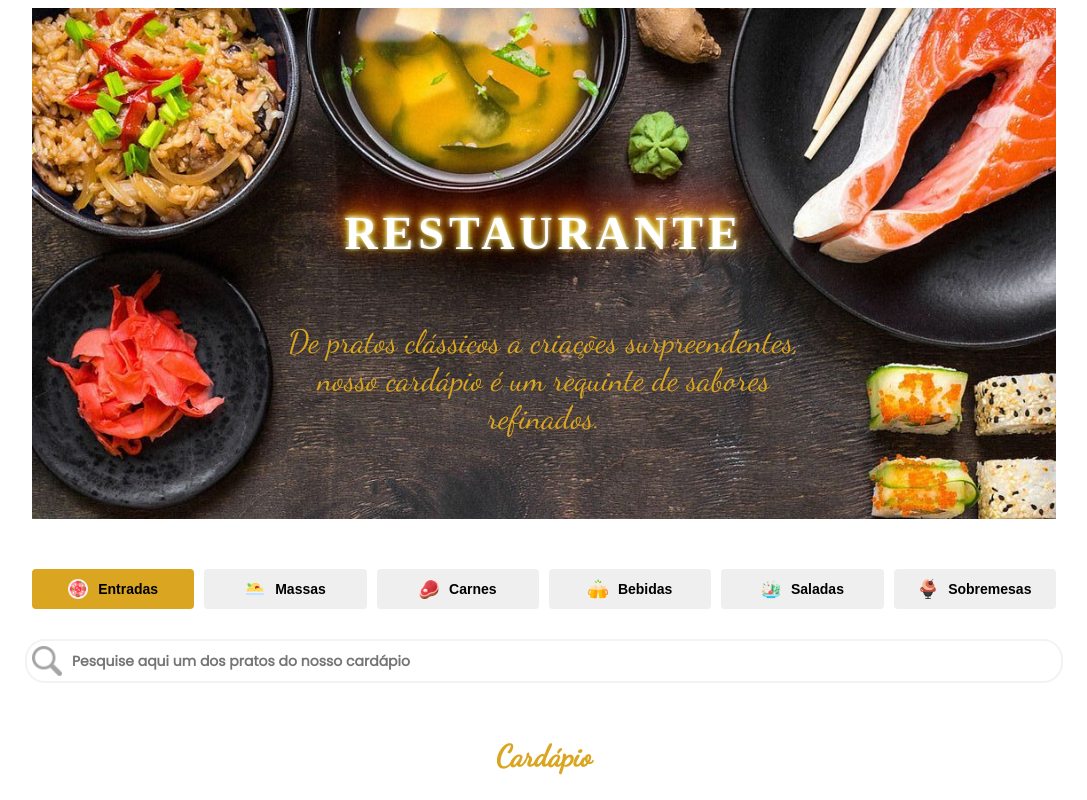
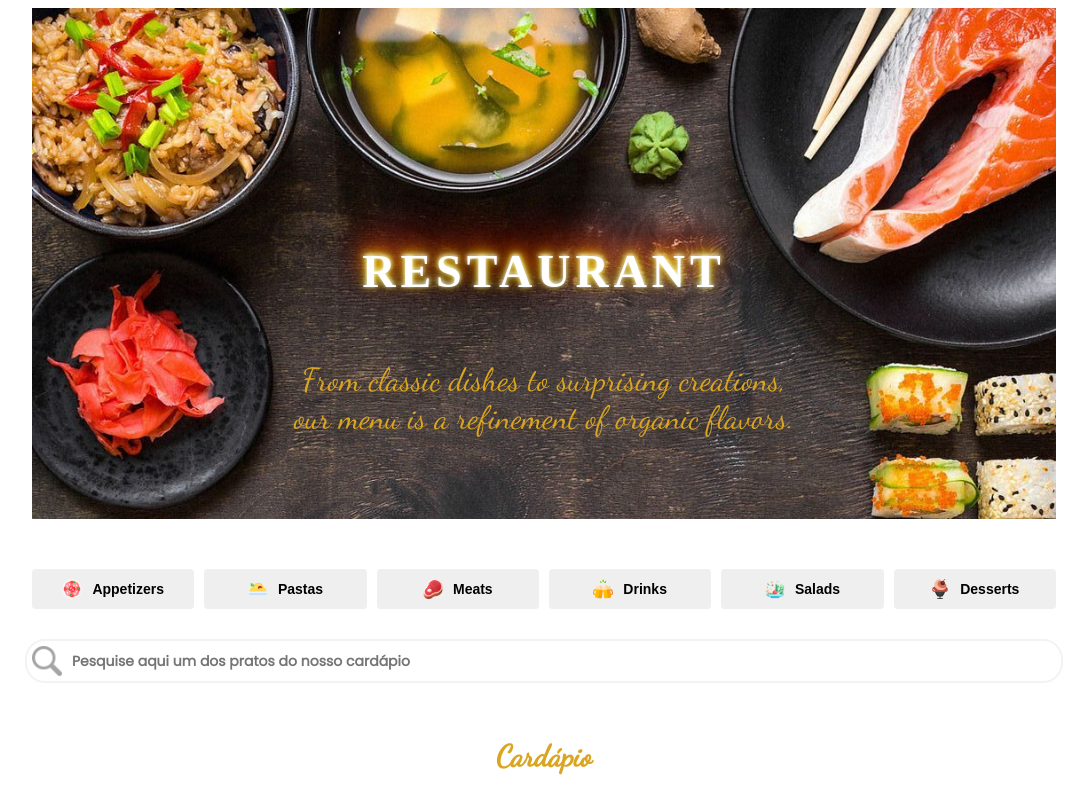
Before and after one commit to Alfredo-Cavalcanti/Restaurant-Menu, a Next.js app: page / in a window 1280 px wide. Shown: the top 800 px of the page, without its empty margins (96-1183 px from the left). Built offline with nearby package versions, Linux system fonts and the light colour scheme.

Commit message:
Tradução para inglês - Categorias e Títulos dos pratos

```diff
--- a/src/components/Categorias/index.jsx
+++ b/src/components/Categorias/index.jsx
@@ -13,31 +13,31 @@
     return (
         <section className={styles.secao_categorias}>
             <div className={styles.container_botoes}>
-                <button className={botaoClicado === "Entradas" ? styles.acenderBtn : styles.apagarBtn}
-                    onClick={() => handleFiltro("Entradas")}>
-                    <Image className={styles.icone} src={icone1} alt="ícone" />Entradas
+                <button className={botaoClicado === "Appetizers" ? styles.acenderBtn : styles.apagarBtn}
+                    onClick={() => handleFiltro("Appetizers")}>
+                    <Image className={styles.icone} src={icone1} alt="ícone" />Appetizers
                 </button>
 
-                <button className={botaoClicado === "Massas" ? styles.acenderBtn : styles.apagarBtn}
-                    onClick={() => handleFiltro("Massas")}>
-                    <Image className={styles.icone} src={icone2} alt="ícone" />Massas
+                <button className={botaoClicado === "Pastas" ? styles.acenderBtn : styles.apagarBtn}
+                    onClick={() => handleFiltro("Pastas")}>
+                    <Image className={styles.icone} src={icone2} alt="ícone" />Pastas
                 </button>
 
-                <button className={botaoClicado === "Carnes" ? styles.acenderBtn : styles.apagarBtn}
-                    onClick={() => handleFiltro("Carnes")}>
-                    <Image className={styles.icone} src={icone3} alt="ícone" />Carnes
+                <button className={botaoClicado === "Meats" ? styles.acenderBtn : styles.apagarBtn}
+                    onClick={() => handleFiltro("Meats")}>
+                    <Image className={styles.icone} src={icone3} alt="ícone" />Meats
                 </button>
-                <button className={botaoClicado === "Bebidas" ? styles.acenderBtn : styles.apagarBtn}
-                    onClick={() => handleFiltro("Bebidas")}>
-                    <Image className={styles.icone} src={icone4} alt="ícone" />Bebidas
+                <button className={botaoClicado === "Drinks" ? styles.acenderBtn : styles.apagarBtn}
+                    onClick={() => handleFiltro("Drinks")}>
+                    <Image className={styles.icone} src={icone4} alt="ícone" />Drinks
                 </button>
-                <button className={botaoClicado === "Saladas" ? styles.acenderBtn : styles.apagarBtn}
-                    onClick={() => handleFiltro("Saladas")}>
-                    <Image className={styles.icone} src={icone5} alt="ícone" />Saladas
+                <button className={botaoClicado === "Salads" ? styles.acenderBtn : styles.apagarBtn}
+                    onClick={() => handleFiltro("Salads")}>
+                    <Image className={styles.icone} src={icone5} alt="ícone" />Salads
                 </button>
-                <button className={botaoClicado === "Sobremesas" ? styles.acenderBtn : styles.apagarBtn}
-                    onClick={() => handleFiltro("Sobremesas")}>
-                    <Image className={styles.icone} src={icone6} alt="ícone" />Sobremesas
+                <button className={botaoClicado === "Desserts" ? styles.acenderBtn : styles.apagarBtn}
+                    onClick={() => handleFiltro("Desserts")}>
+                    <Image className={styles.icone} src={icone6} alt="ícone" />Desserts
                 </button>
             </div>
         </section>
--- a/src/data/data-produtos.js
+++ b/src/data/data-produtos.js
@@ -32,8 +32,8 @@
 export const produtos = [
     {
         id: 1,
-        nome: "Espaguete",
-        categoria: "Massas",
+        nome: "Spaghetti",
+        categoria: "Pastas",
         preco: 20.0,
         descricao:
             "Delicioso espaguete que pode ser combinado com diversos molhos, como bolonhesa, carbonara, alho e oleo e pesto",
@@ -41,8 +41,8 @@
     },
     {
         id: 2,
-        nome: "Lasanha",
-        categoria: "Massas",
+        nome: "Lasagna",
+        categoria: "Pastas",
         preco: 25.0,
         descricao:
             "Maravilhosa lasanha com recheios variados como carne moída, frango, presunto e queijo, legumos e molho branco ou vermelho",
@@ -51,7 +51,7 @@
     {
         id: 3,
         nome: "Ravioli",
-        categoria: "Massas",
+        categoria: "Pastas",
         preco: 24.25,
         descricao:
             "Massa recheada com diferentes ingredientes como queijo, carne, espinafre ou cogumelos",
@@ -60,7 +60,7 @@
     {
         id: 4,
         nome: "Capeletti",
-        categoria: "Massas",
+        categoria: "Pastas",
         preco: 25.5,
         descricao:
             "Massa simples servida com diversos tipos de molhos como bolonhesa, carbonara, alfredo, pesto ou manteiga e sálvia",
@@ -68,8 +68,8 @@
     },
     {
         id: 5,
-        nome: "Nhoque",
-        categoria: "Massas",
+        nome: "Gnocchi",
+        categoria: "Pastas",
         preco: 8.99,
         descricao:
             "Massa feita de farinha de trigo e ovos, servida com molhos simples ou elaborados como, manteiga e parmesão, frango ao creme ou camarão alho e oleo",
@@ -78,7 +78,7 @@
     {
         id: 6,
         nome: "Bruschetta",
-        categoria: "Entradas",
+        categoria: "Appetizers",
         preco: 9.2,
         descricao:
             "Prato original da Itália, que leva fatias de pão italiano torrado, tomate picado, alho, manjericão e azeite",
@@ -87,7 +87,7 @@
     {
         id: 7,
         nome: "Carpaccio",
-        categoria: "Entradas",
+        categoria: "Appetizers",
         preco: 32.0,
         descricao:
             "Prato de origem francesa, que leva fatias finas de salmão cru, alcaparras, queijo parmesão ralado e molho mostarda",
@@ -96,7 +96,7 @@
     {
         id: 8,
         nome: "Paella",
-        categoria: "Entradas",
+        categoria: "Appetizers",
         preco: 65.0,
         descricao:
             "Prato tipico do leste da Espanha, que leva arroz e frutos do mar como mariscos, polvo, camarões, mexilhões e lulas",
@@ -105,7 +105,7 @@
     {
         id: 9,
         nome: "Ebi Spicy",
-        categoria: "Entradas",
+        categoria: "Appetizers",
         preco: 62.0,
         descricao:
             "Prato tipico do Japão, que leva camarões empanados em massa tempurá, maionese e molho picante",
@@ -114,7 +114,7 @@
     {
         id: 10,
         nome: "Aligot",
-        categoria: "Entradas",
+        categoria: "Appetizers",
         preco: 18.99,
         descricao:
             "Irrestível purê de batata francês com queijo gruyere e meia cura",
@@ -122,8 +122,8 @@
     },
     {
         id: 11,
-        nome: "Filé Mignon",
-        categoria: "Carnes",
+        nome: "Filet mignon",
+        categoria: "Meats",
         preco: 41.99,
         descricao:
             "Com pouca gordura e fibras, além de muito macia, essa carne vai bem com diversos tipos de molhos",
@@ -131,8 +131,8 @@
     },
     {
         id: 12,
-        nome: "Picanha",
-        categoria: "Carnes",
+        nome: "Rump Cap",
+        categoria: "Meats",
         preco: 35.99,
         descricao:
             "Execelente carne que tem uma capa de gordura e fibras generosas que acentuam o sabor e a maciez do corte",
@@ -140,8 +140,8 @@
     },
     {
         id: 13,
-        nome: "Bife Ancho",
-        categoria: "Carnes",
+        nome: "Entrecôte",
+        categoria: "Meats",
         preco: 39.99,
         descricao:
             "Carne que tem um ótimo nível de marmoreio e um sabor delicado, podendendo ser feita tanto na grelha ou na frigideira",
@@ -150,7 +150,7 @@
     {
         id: 14,
         nome: "Tomahawk Steak",
-        categoria: "Carnes",
+        categoria: "Meats",
         preco: 159.99,
         descricao:
             "Carne que combina duas texturas e sabores diferentes em uma só peça, e pode ser feita na grelha ou no forno",
@@ -159,7 +159,7 @@
     {
         id: 15,
         nome: "Prime Rib",
-        categoria: "Carnes",
+        categoria: "Meats",
         preco: 59.99,
         descricao:
             "Parte dianteira da costela bovina, muito suculenta e saborosa, que pode ser feita na grelha ou no forno",
@@ -168,7 +168,7 @@
     {
         id: 16,
         nome: "Tiramisu",
-        categoria: "Sobremesas",
+        categoria: "Desserts",
         preco: 15.99,
         descricao:
             "Sobremesa italiana que leva pão de ló, café, queijo mascarpone, ovos, açucar e cacau em pó",
@@ -177,7 +177,7 @@
     {
         id: 17,
         nome: "Cheesecake",
-        categoria: "Sobremesas",
+        categoria: "Desserts",
         preco: 8.99,
         descricao:
             "Típica sobremesa dos Estados Unidos, que leva bolo, cream cheese e calda de frutas",
@@ -186,7 +186,7 @@
     {
         id: 18,
         nome: "Banoffee",
-        categoria: "Sobremesas",
+        categoria: "Desserts",
         preco: 9.99,
         descricao:
             "Sobremesa inglesa, feita a base de biscoito triturado com manteiga, uma camada de doce de leite, banana fatiada e chantilly",
@@ -194,8 +194,8 @@
     },
     {
         id: 19,
-        nome: "Mil-folhas",
-        categoria: "Sobremesas",
+        nome: "Mille-Feuille",
+        categoria: "Desserts",
         preco: 9.99,
         descricao:
             "Sobremesa de origem francesa, feita com massa folhada crocante e recheio cremoso de baunilha, chocolate ou frutas e açucar de confeiteiro",
@@ -203,8 +203,8 @@
     },
     {
         id: 20,
-        nome: "Pudim",
-        categoria: "Sobremesas",
+        nome: "Pudding",
+        categoria: "Desserts",
         preco: 5.99,
         descricao:
             "Sobremesa cremosa e gelada muito popular no Brasil, feita com leite condesado, leite e ovos",
@@ -212,8 +212,8 @@
     },
     {
         id: 21,
-        nome: "Cerveja Artesanal",
-        categoria: "Bebidas",
+        nome: "Craft Beer",
+        categoria: "Drinks",
         preco: 12.99,
         descricao:
             "Cerveja artesanal de produção alemã que leva ingredientes nobres como malte, lúpulu, água e levedura ",
@@ -221,8 +221,8 @@
     },
     {
         id: 22,
-        nome: "Refrigerante",
-        categoria: "Bebidas",
+        nome: "Soda",
+        categoria: "Drinks",
         preco: 7.99,
         descricao:
             "Refrescante refrigerante de cola com pequenos pedaços de limão e raspas de hortelã",
@@ -230,8 +230,8 @@
     },
     {
         id: 23,
-        nome: "Suco",
-        categoria: "Bebidas",
+        nome: "Juice",
+        categoria: "Drinks",
         preco: 6.99,
         descricao:
             "Mais puro suco de laranjas holandesas frescas e levemente adocicada",
@@ -240,7 +240,7 @@
     {
         id: 24,
         nome: "Whiskey",
-        categoria: "Bebidas",
+        categoria: "Drinks",
         preco: 17.99,
         descricao:
             "Poderoso whiskey sabor bourbon, envelhecido em barris de carvalho branco carbonizado",
@@ -248,16 +248,16 @@
     },
     {
         id: 25,
-        nome: "Água",
-        categoria: "Bebidas",
+        nome: "Water",
+        categoria: "Drinks",
         preco: 4.99,
         descricao: "Água mineral saborizada com limão siciliano",
         imagem: agua,
     },
     {
         id: 26,
-        nome: "Salada Ceasar",
-        categoria: "Saladas",
+        nome: "Ceasar Salad",
+        categoria: "Salads",
         preco: 19.8,
         descricao:
             "Salada preparada com alface-romana, torrada, queijo parmesão e molho Ceasar",
@@ -265,8 +265,8 @@
     },
     {
         id: 27,
-        nome: "Salada Caprese",
-        categoria: "Saladas",
+        nome: "Caprese Salad",
+        categoria: "Salads",
         preco: 22.0,
         descricao:
             "Salada italiana, feita com mussarela fresca, tomate e manjericão, temperada com sal e azeite",
@@ -274,8 +274,8 @@
     },
     {
         id: 28,
-        nome: "Salada Waldorf",
-        categoria: "Saladas",
+        nome: "Waldorf Salad",
+        categoria: "Salads",
         preco: 40.0,
         descricao:
             "Criada em 1893 no Waldorf Hotel, essa salada leva uma fatia de maça e aipo, nozes cortadas, maionese",
@@ -283,8 +283,8 @@
     },
     {
         id: 29,
-        nome: "Salada Grega",
-        categoria: "Saladas",
+        nome: "Greek Salad",
+        categoria: "Salads",
         preco: 13.99,
         descricao:
             "Versão original da salada que leva tomate, pepino, pimentão, cebola roxa, pimenta-do-reino, orégano, azeite e queijo feta",
@@ -292,8 +292,8 @@
     },
     {
         id: 30,
-        nome: "Salada Niçoise",
-        categoria: "Saladas",
+        nome: "Niçoise Salad",
+        categoria: "Salads",
         preco: 22.99,
         descricao:
             "Salada tradicional da cidade de Nice, feita com tomate, ovos cozidos, azeitona niçoise, azeite e atum",
--- a/src/pages/index.js
+++ b/src/pages/index.js
@@ -31,7 +31,7 @@
     return (
         <>
             <Head>
-                <title>RESTAURANTE</title>
+                <title>RESTAURANT</title>
                 <meta name="description" content="Generated by create next app" />
                 <meta name="viewport" content="width=device-width, initial-scale=1" />
                 <link rel="preconnect" href="https://fonts.googleapis.com" />
@@ -41,10 +41,10 @@
             <header className={styles.banner}>
                 <Image src={Banner} alt="banner" />
                 <div>
-                    <h1>RESTAURANTE</h1>
+                    <h1>RESTAURANT</h1>
                     <p>
-                        De pratos clássicos a criações surpreendentes, nosso cardápio é um
-                        requinte de sabores refinados.
+                    From classic dishes to surprising creations, our menu is a
+                    refinement of organic flavors.
                     </p>
                 </div>
             </header>
```
